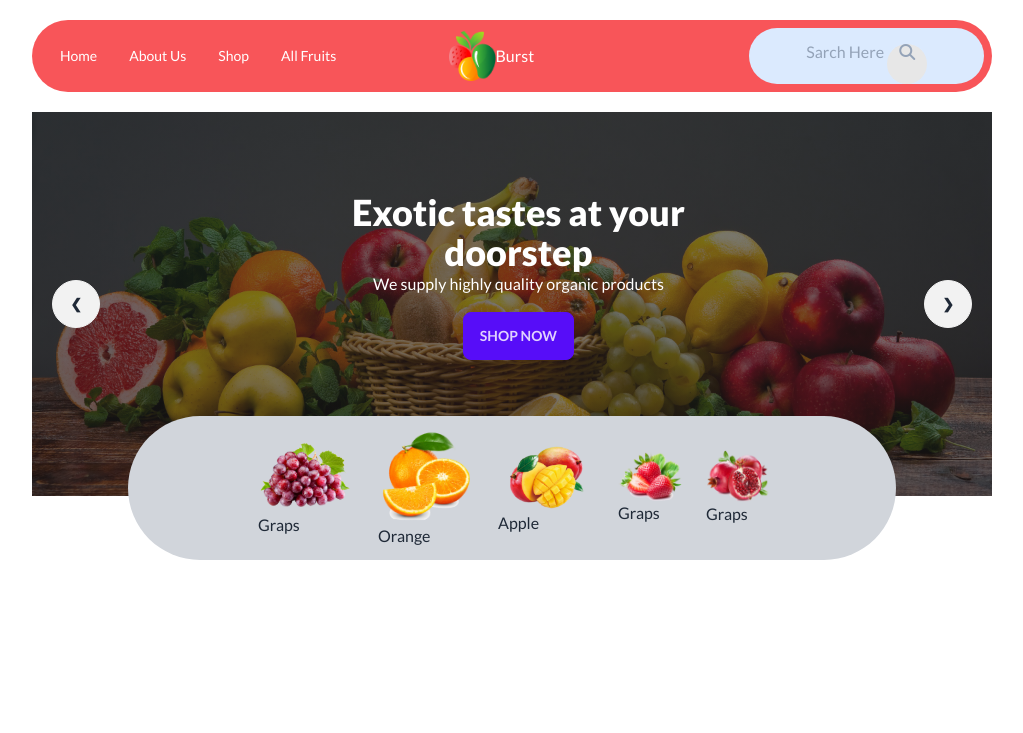
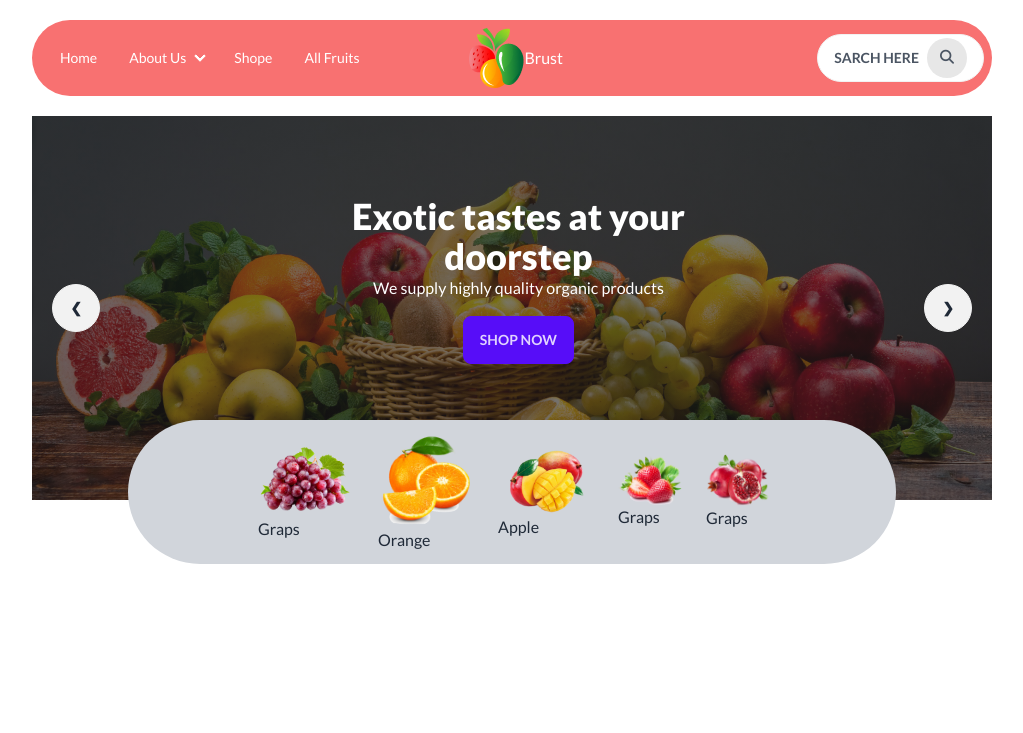
Before and after one commit to RashelAhammed/assignment-3, a plain HTML site: page index.html in a window 1280 px wide. Shown: the top 733 px of the page, without its empty margins (128-1151 px from the left). Drawn offline with nearby package versions, Linux system fonts and the light colour scheme; grey boxes are pictures that could not be loaded.

Commit message:
full responsive

```diff
--- a/index.html
+++ b/index.html
@@ -17,36 +17,39 @@
 <script src="https://cdn.tailwindcss.com"></script>
 </head>
 <body>
-  <header>
-    <div class="navbar bg-[#F85559] text-white rounded-full my-5 w-3/4 mx-auto">
-
-      <div class="navbar-center hidden lg:flex">
-        <ul class="menu menu-horizontal px-1">
-          <li><a>Home</a></li>
-          <li><a>About Us</a></li>
-          <li><a>Shop</a></li>
-          <li><a>All Fruits</a></li>
-        </ul>
-      </div>
-        <div class="nav-middle flex items-center justify-center ml-28">
-          <img src="./images/logo.png" alt="logo">
-          <p>Burst</p>
-        </div>
+  <header class="w-3/4 mx-auto">
+    <div class="navbar bg-red-400 rounded-full text-white my-5">
       <div class="navbar-start">
         <div class="dropdown">
           <label tabindex="0" class="btn btn-ghost lg:hidden">
-
+            <svg xmlns="http://www.w3.org/2000/svg" class="h-5 w-5" fill="none" viewBox="0 0 24 24" stroke="currentColor"><path stroke-linecap="round" stroke-linejoin="round" stroke-width="2" d="M4 6h16M4 12h8m-8 6h16" /></svg>
           </label>
-          <ul tabindex="0" class="menu menu-sm dropdown-content mt-3 z-[1] p-2 shadow bg-base-100 rounded-box w-52">
-            <li><a>Item 1</a></li>
-            <li><a>Item 3</a></li>
-          </ul>
+          <div class="navbar-center hidden lg:flex">
+            <ul class="menu menu-horizontal px-1">
+              <li><a>Home</a></li>
+              <li tabindex="0">
+                <details>
+                  <summary>About Us</summary>
+                  <ul class="p-2">
+                    <li><a>About Our</a></li>
+                    <li><a>About Burst</a></li>
+                  </ul>
+                </details>
+              </li>
+              <li><a>Shope</a></li>
+              <li><a>All Fruits</a></li>
+            </ul>
+          </div>
         </div>
 
       </div>
 
-      <div class="navbar-end flex items-center justify-center gap-4 bg-blue-100 rounded-full text-slate-400 pt-3">
-        <a class="sarch">Sarch Here <span><i class="fa-solid fa-magnifying-glass"></i></span> </a>
+      <div>
+        <img src="./images/logo.png" alt="">
+        <p>Brust</p>
+      </div>
+      <div class="navbar-end">
+        <a class="btn bg-white rounded-full text-gray-600">Sarch here <span><i class="fa-solid fa-magnifying-glass pt-3"></i></span></a>
       </div>
     </div>
   </header>
@@ -137,7 +140,7 @@
   </section>
   <!-- Deal of the day section -->
   <section class="w-3/4 mx-auto">
-    <div class="del-top flex flex-col my-3 justify-between lg:mt-24">
+    <div class="del-top flex lg:flex-row md:flex-row flex-col my-3 justify-between lg:mt-24">
       <div>
         <h1 class="text-3xl font-bold">Deal of the day</h1>
         <p>Contrary to popular belief, is not simply random text. It has roots in a piece<br> of classical  Latin literature from 45 BC, making it over 2000 years old.</p>
@@ -170,7 +173,7 @@
       </div>
     </div>
     <!-- del card start  -->
-    <div class="team-member flex flex-col items-center pb-24 text-gray-700 justify-center">
+    <div class="team-member flex lg:flex-row md:flex-row flex-col items-center pb-24 text-gray-700 justify-center">
       <div class="card w-46  ">
         <figure class="px-10 pt-10">
           <img src="./images/fruit6.png" alt="Awlad Hossain" class="rounded-xl" />
@@ -269,7 +272,7 @@
       <p>Contrary to popular belief, is not simply random text. It has roots in a piece of classical <br> Latin literature from 45 BC, making it over 2000 years old.</p>
     </div>
     <!-- tem member start here  -->
-    <div class="team-member flex flex-col items-center pb-24 text-white justify-center">
+    <div class="team-member flex lg:flex-row md:flex-row flex-col items-center pb-24 text-white justify-center">
       <div class="card w-46  ">
         <figure class="px-10 pt-10">
           <img src="./images/member1.png" alt="Awlad Hossain" class="rounded-xl" />
@@ -339,7 +342,7 @@
        <p class=""> Contrary to popular belief, is not simply random text. <br> It has roots in a piece of classical Latin literature from 45 BC,<br>  making it over 2000 years old.</p>
      </div>
      <!-- choose container  -->
-     <div class="choose-container h-max flex gap-6 my-12 ">
+     <div class="choose-container h-max flex lg:flex-row md:flex-col flex-col gap-6 my-12 ">
       <div class="choose-container-left lg:w-1/3">
        <div class="flex text-left items-center gap-4 justify-center my-5 ">
           <div>
```
